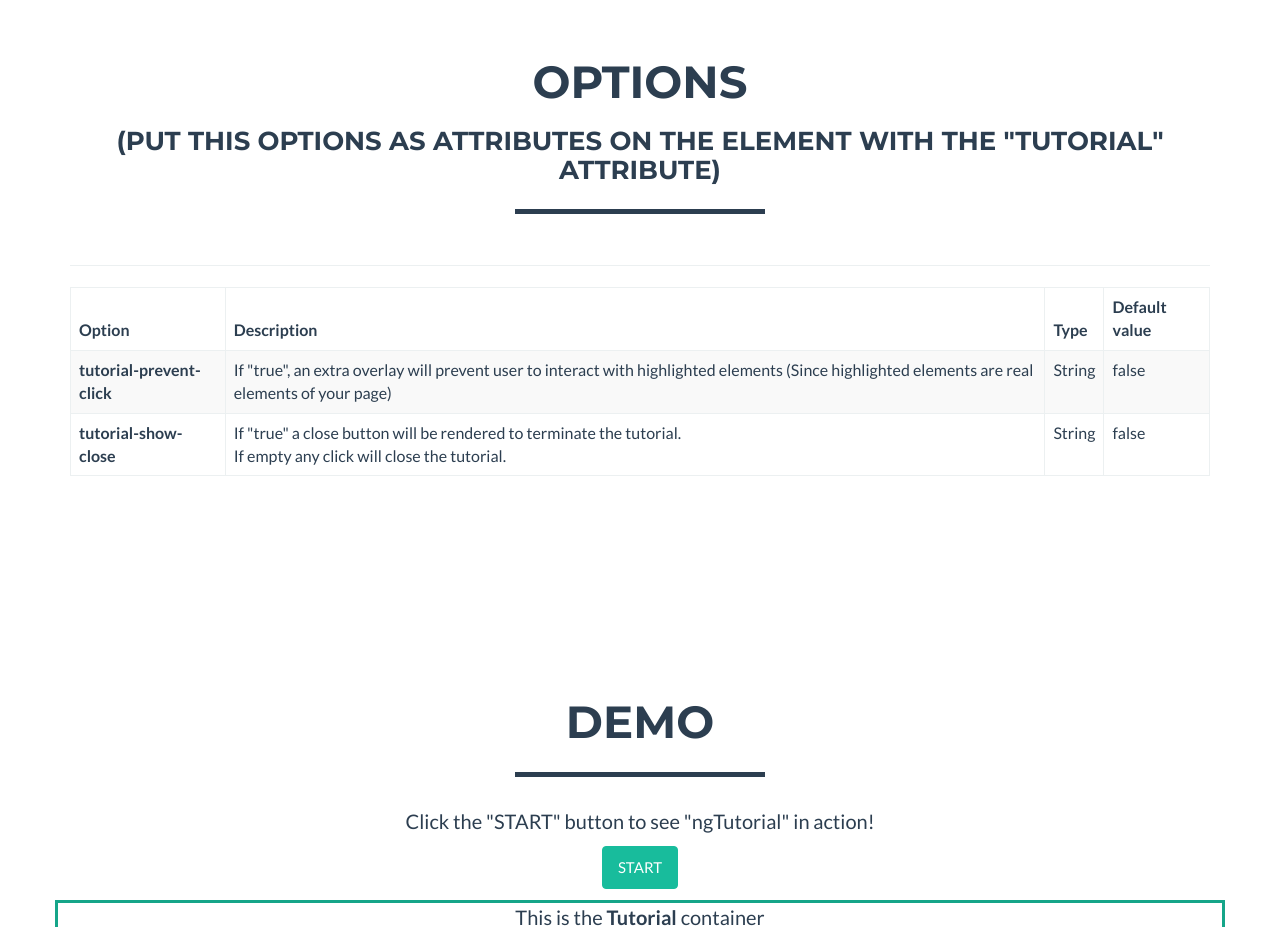
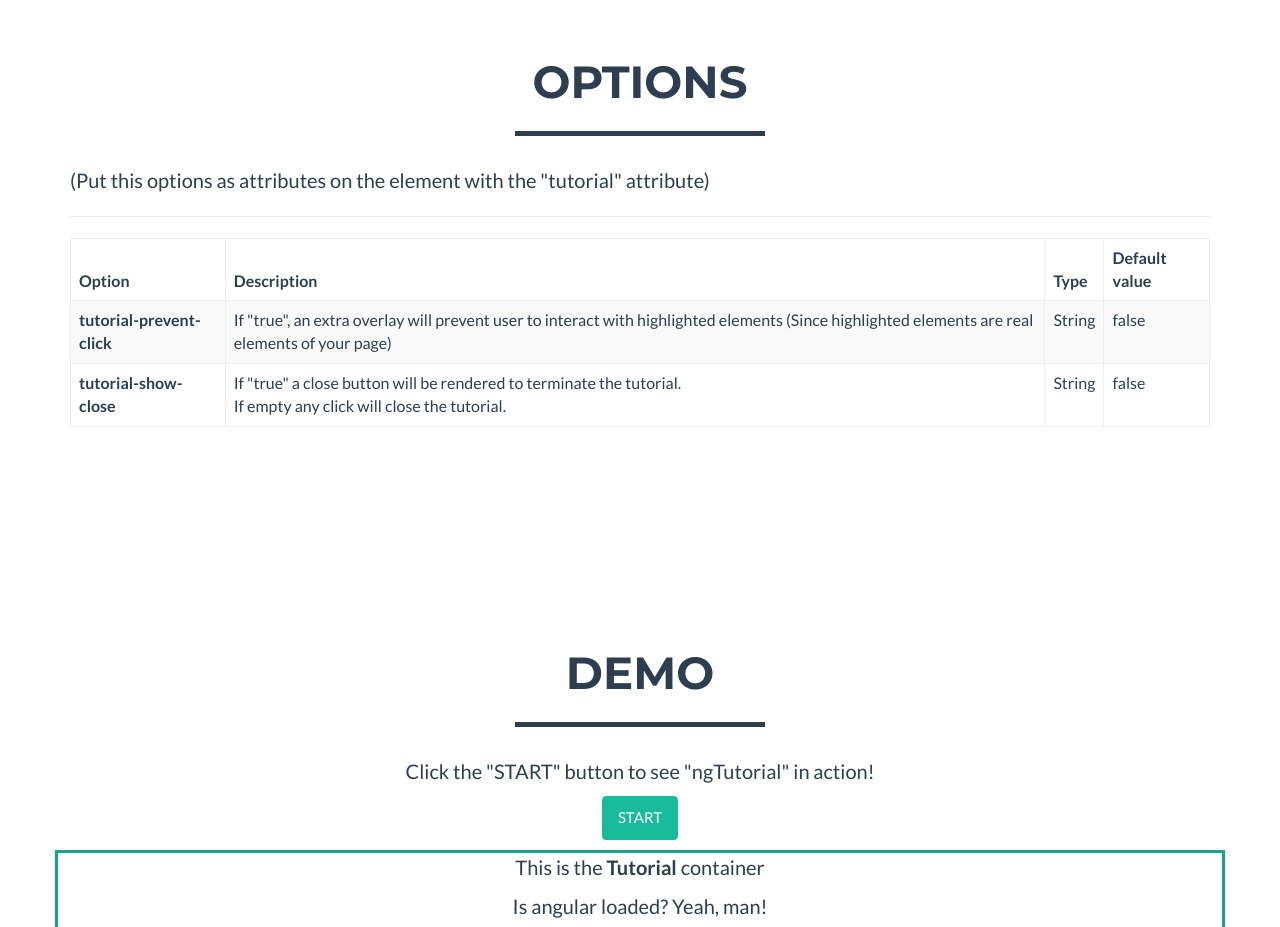
Before and after one commit to tonysamperi/ng-tutorial, a plain HTML site: page index.html in a window 1280 px wide. Shown: the part 1300-2227 px from the top of the page. Drawn offline with nearby package versions, Linux system fonts and the light colour scheme.

Commit message:
moved text
moved text

```diff
--- a/index.html
+++ b/index.html
@@ -129,13 +129,13 @@
         <div class="row">
             <div class="col-lg-12 text-center">
                 <h2>Options</h2>
-                <h3>(Put this options as attributes on the element with the "tutorial" attribute)</h3>
                 <hr class="star-primary">
             </div>
         </div>
 
         <div class="row">
             <div class="col-lg-12 col-md-12 col-sm-12 col-xs-12">
+                <p>(Put this options as attributes on the element with the "tutorial" attribute)</p>
                 <hr/>
                 <table class="table table-striped table-bordered">
                     <thead>
```
